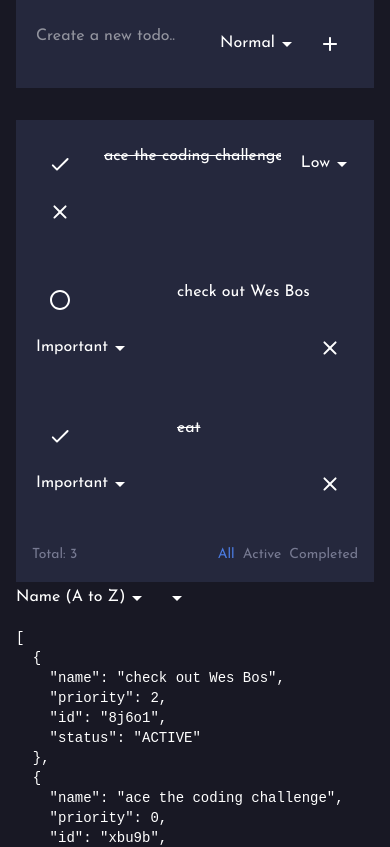
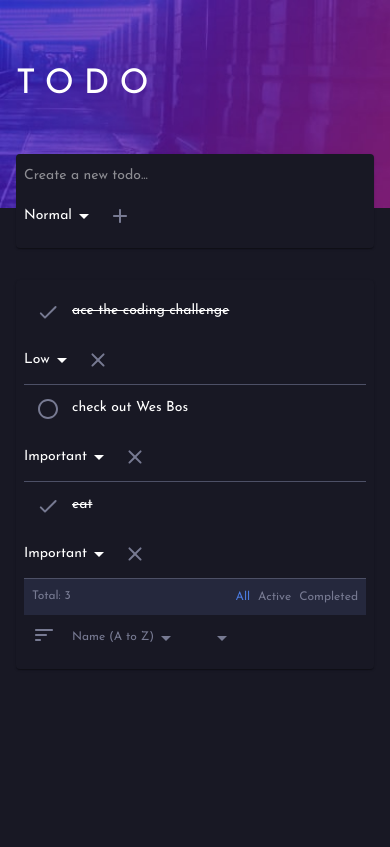
Before and after one commit to jpduong/jd-app-todo, a React (Create React App) app: page / in a window 390 px wide. Shown: the top 847 px of the page. Built offline with nearby package versions, Linux system fonts and the light colour scheme.

Commit message:
mobile and desktop breakpoints, button state styles

```diff
--- a/src/components/App.tsx
+++ b/src/components/App.tsx
@@ -1,5 +1,15 @@
-import { Box, Container } from "@material-ui/core";
+import {
+  Box,
+  Container,
+  Grid,
+  makeStyles,
+  Typography,
+} from "@material-ui/core";
+import { SortRounded } from "@material-ui/icons";
+import backgroundDesktopImg from "assets/images/bg-desktop-dark.jpg";
+import backgroundMobileImg from "assets/images/bg-mobile-dark.jpg";
 import { FilterBar } from "components/FilterBar";
+import { useMobileView } from "hooks/useMobileView";
 import { useSelectInput } from "hooks/useSelectInput";
 import { orderBy } from "lodash";
 import { mockData } from "mockData";
@@ -15,6 +25,8 @@ export const App = () => {
   const [filter, setFilter] = useState<Filter>(Filter.All);
   const [firstSort, bindFirstSort] = useSelectInput<SortOption>("name_asc");
   const [secondSort, bindSecondSort] = useSelectInput<SortOption>("");
+  const classes = useStyles();
+  const [isMobileView] = useMobileView();
 
   const handleAddTask = (task: Task) => setTasks([...tasks, task]);
 
@@ -75,7 +87,12 @@ export const App = () => {
   const sortedTasks: Task[] = orderBy(filteredTasks, fieldNames, fieldOrders);
 
   return (
-    <Container maxWidth="sm">
+    <Box className={classes.rootContainer}>
+      <Container maxWidth={isMobileView ? "sm" : "md"}>
+        <Box pt={8} pb={6}>
+          <Typography variant="h4">TODO</Typography>
+        </Box>
+        <Grid>
           <Box mb={4}>
             <NewTask onAddTask={handleAddTask} />
           </Box>
@@ -84,16 +101,45 @@ export const App = () => {
             onDeleteTask={handleDeleteTask}
             onToggleStatus={handleToggleStatus}
             onUpdateTaskProperty={updateTaskById}
-      />
+          >
+            <>
               <FilterBar
                 total={sortedTasks.length}
                 filter={filter}
                 onFilter={setFilter}
               />
+              <Grid container className={classes.sortContainer}>
+                <SortRounded />
                 <SortBar {...bindFirstSort} />
                 <SortBar {...bindSecondSort} />
-      <pre>{JSON.stringify(tasks, undefined, 2)}</pre>
-      <pre>{JSON.stringify(firstSort, undefined, 2)}</pre>
+              </Grid>
+            </>
+          </TaskList>
+          {/* <pre>{JSON.stringify(tasks, undefined, 2)}</pre> */}
+          {/* <pre>{JSON.stringify(firstSort, undefined, 2)}</pre> */}
+        </Grid>
       </Container>
+    </Box>
   );
 };
+
+const useStyles = makeStyles((theme) => ({
+  rootContainer: {
+    backgroundImage: `url(${backgroundMobileImg})`,
+    [theme.breakpoints.up("sm")]: {
+      backgroundImage: `url(${backgroundDesktopImg})`,
+      backgroundSize: "auto",
+    },
+    backgroundSize: "contain",
+    height: "100%",
+    backgroundRepeat: "no-repeat",
+    backgroundPosition: "top",
+  },
+  sortContainer: {
+    columnGap: theme.spacing(2),
+    padding: theme.spacing(1),
+  },
+  completedText: {
+    textDecoration: "line-through",
+  },
+}));
--- a/src/components/CreatedTask.tsx
+++ b/src/components/CreatedTask.tsx
@@ -32,11 +32,16 @@ export const CreatedTask = (props: Props) => {
     priority,
     onUpdateTaskProperty,
   } = props;
-  const classes = useStyles(0);
+  const classes = useStyles();
 
   return (
-    <Box p="20px" bgcolor={COLORS.PURPLE}>
-      <Grid container justify="space-between">
+    <Grid
+      container
+      justify="space-between"
+      style={{ borderBottom: `1px solid ${COLORS.VERY_DARK_GRAY_BLUE_1}` }}
+    >
+      <Grid item>
+        <Grid container alignItems="center">
           <IconButton onClick={onToggleStatus}>
             {status === Status.Active ? (
               <RadioButtonUncheckedRounded />
@@ -45,12 +50,18 @@ export const CreatedTask = (props: Props) => {
             )}
           </IconButton>
           <TextField
+            multiline
             value={name}
             onChange={(e) =>
               onUpdateTaskProperty(id, { name: e.target.value } as Task)
             }
-          className={`${status === Status.Completed && classes.completedText}`}
+            className={`${
+              status === Status.Completed && classes.completedText
+            }`}
           />
+        </Grid>
+      </Grid>
+      <Grid item>
         <Select
           value={priority}
           onChange={(e) =>
@@ -65,7 +76,7 @@ export const CreatedTask = (props: Props) => {
           <ClearRounded />
         </IconButton>
       </Grid>
-    </Box>
+    </Grid>
   );
 };
 
--- a/src/components/FilterBar.tsx
+++ b/src/components/FilterBar.tsx
@@ -20,7 +20,7 @@ export const FilterBar = (props: Props) => {
   const classes = useStyles();
 
   return (
-    <Box p={2} bgcolor={COLORS.PURPLE}>
+    <Box p={1} bgcolor={COLORS.PURPLE}>
       <Grid container justify="space-between">
         <Grid item>
           <Typography variant="subtitle2">Total: {total}</Typography>
--- a/src/components/NewTask.tsx
+++ b/src/components/NewTask.tsx
@@ -3,6 +3,7 @@ import {
   Grid,
   IconButton,
   MenuItem,
+  Paper,
   Select,
   TextField,
   Typography,
@@ -49,15 +50,15 @@ export const NewTask = (props: Props) => {
   };
 
   return (
-    <Box p="20px" bgcolor={COLORS.PURPLE}>
-      <Grid container justify="space-between">
-        <TextField placeholder="Create a new todo.." {...bindName} />
-        <Select {...bindPriority}>
-          <MenuItem value={Priority.Low}>Low</MenuItem>
-          <MenuItem value={Priority.Normal}>Normal</MenuItem>
-          <MenuItem value={Priority.Important}>Important</MenuItem>
-        </Select>
-        <Grid>
+    <Box p={1} bgcolor={COLORS.PURPLE} component={Paper}>
+      <Grid container justify="space-between" alignItems="center">
+        <TextField placeholder="Create a new todo..." {...bindName} multiline />
+        <Grid item>
+          <Select {...bindPriority}>
+            <MenuItem value={Priority.Low}>Low</MenuItem>
+            <MenuItem value={Priority.Normal}>Normal</MenuItem>
+            <MenuItem value={Priority.Important}>Important</MenuItem>
+          </Select>
           <IconButton onClick={handleSubmit}>
             <AddRounded />
           </IconButton>
--- a/src/components/SortBar.tsx
+++ b/src/components/SortBar.tsx
@@ -34,7 +34,10 @@ export const SortBar = (props: Props) => {
   const classes = useStyles();
 
   return (
-    <Select {...props}>
+    <Select
+      {...props}
+      classes={{ root: classes.selectRoot, icon: classes.selectIcon }}
+    >
       {sortOptions.map((option) => (
         <MenuItem key={option.value} value={option.value}>
           {option.label}
@@ -45,8 +48,18 @@ export const SortBar = (props: Props) => {
 };
 
 const useStyles = makeStyles((theme) => ({
+  selectIcon: {
+    color: COLORS.DARK_GRAY_BLUE,
+  },
   spacingText: { marginLeft: theme.spacing(1), marginRight: theme.spacing(1) },
   activeFilter: {
     color: COLORS.LIGHT_BLUE,
   },
+  selectRoot: {
+    fontSize: 12,
+    color: COLORS.DARK_GRAY_BLUE,
+    [theme.breakpoints.up("sm")]: {
+      fontSize: 14,
+    },
+  },
 }));
--- a/src/components/TaskList.tsx
+++ b/src/components/TaskList.tsx
@@ -1,3 +1,5 @@
+import { Box, Paper } from "@material-ui/core";
+import { COLORS } from "index";
 import React from "react";
 import { Task } from "types";
 import { CreatedTask } from "./CreatedTask";
@@ -7,13 +9,20 @@ interface Props {
   onDeleteTask: (taskId: Task["id"]) => void;
   onToggleStatus: (taskId: Task["id"]) => void;
   onUpdateTaskProperty: (id: Task["id"], prop: Task) => void;
+  children: JSX.Element;
 }
 
 export const TaskList = (props: Props) => {
-  const { tasks, onDeleteTask, onToggleStatus, onUpdateTaskProperty } = props;
+  const {
+    tasks,
+    onDeleteTask,
+    onToggleStatus,
+    onUpdateTaskProperty,
+    children,
+  } = props;
 
   return (
-    <div>
+    <Box p={1} component={Paper} bgcolor={COLORS.PURPLE}>
       {tasks.map((task) => (
         <CreatedTask
           key={task.id}
@@ -23,6 +32,7 @@ export const TaskList = (props: Props) => {
           onUpdateTaskProperty={onUpdateTaskProperty}
         />
       ))}
-    </div>
+      {children}
+    </Box>
   );
 };
--- /dev/null
+++ b/src/hooks/useMobileView.ts
@@ -0,0 +1,8 @@
+import { useMediaQuery, useTheme } from "@material-ui/core";
+
+export const useMobileView = () => {
+  const theme = useTheme();
+  const isMobileView = useMediaQuery(theme.breakpoints.down("md"));
+
+  return [isMobileView] as const;
+};
--- a/src/index.tsx
+++ b/src/index.tsx
@@ -8,6 +8,7 @@ import {
   CssBaseline,
   MuiThemeProvider,
 } from "@material-ui/core";
+import createBreakpoints from "@material-ui/core/styles/createBreakpoints";
 
 export const COLORS = {
   VERY_DARK_BLUE: "#161722",
@@ -21,30 +22,63 @@ export const COLORS = {
   PURPLE: "#25283D",
 };
 
+const breakpoints = createBreakpoints({});
+
 const theme = createMuiTheme({
   overrides: {
+    MuiPaper: {
+      root: {
+        backgroundColor: "#181824",
+      },
+    },
     MuiCssBaseline: {
       "@global": {
         body: {
-          // backgroundColor: "#25283D",
           backgroundColor: "#181824",
+        },
+      },
+    },
+    MuiIconButton: {
+      root: {
+        "&:hover": {
+          backgroundColor: "transparent",
         },
       },
     },
   },
   typography: {
     fontFamily: ["Josefin Sans", "sans-serif"].join(","),
+    body1: {
+      fontSize: 14,
+      [breakpoints.up("sm")]: {
+        fontSize: 16,
+      },
+    },
     subtitle2: {
       color: COLORS.DARK_GRAY_BLUE,
-      "&:hover": {
-        color: COLORS.LIGHT_GRAY_BLUE_HOVER,
+      fontSize: 12,
+      [breakpoints.up("sm")]: {
+        fontSize: 14,
       },
+    },
+    h4: {
+      letterSpacing: "10px",
     },
   },
   props: {
+    MuiButtonBase: {
+      disableRipple: true,
+      disableTouchRipple: true,
+    },
+    MuiSvgIcon: {
+      htmlColor: COLORS.DARK_GRAY_BLUE,
+    },
     MuiTextField: {
       InputProps: {
         disableUnderline: true,
+      },
+      style: {
+        width: 250,
       },
     },
     MuiSelect: {
```
Also changed, not shown: src/assets/images/bg-desktop-dark.jpg (renamed from designs/bg-desktop-dark.jpg), src/assets/images/bg-mobile-dark.jpg (added). Lines whose indentation alone changed are shown as unchanged.
